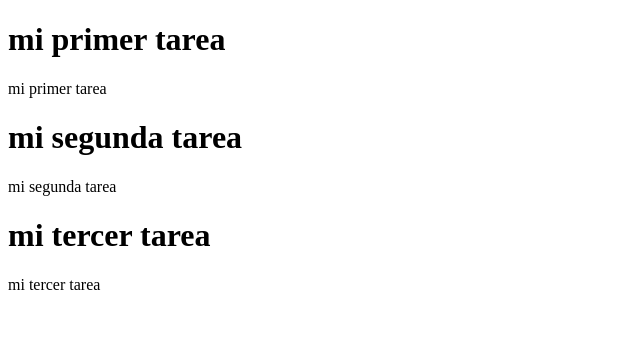
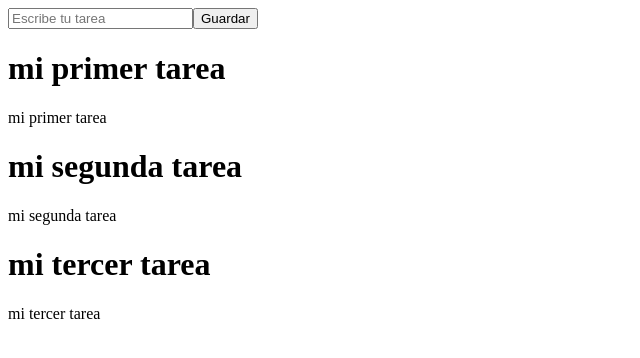
Before and after one commit to LuisDani07/TaskTracker, a React (Vite) app: page / in a window 1280 px wide. Shown: the top 358 px of the page, without its empty margins (0-640 px from the left). Built offline with nearby package versions, Linux system fonts and the light colour scheme.

Commit message:
insertar datos a la lista de tareas

```diff
--- a/src/App.jsx
+++ b/src/App.jsx
@@ -1,11 +1,31 @@
 import TaskList from './TaskList';
-function HolaMundo() {
+import TaskForm from './TaskForm'
+import {tasks as data} from './Task'
+import {useEffect, useState} from 'react'
+function App() {
+
+  const [tasks, setTasks] = useState([])
+
+useEffect(()=>{
+setTasks(data)
+}, [])
+
+function createTask(taskTitle){
+setTasks([...tasks, {
+  title:taskTitle,
+  id:tasks.length,
+  description: "nueva tarea"
+}])
+}
+
+
   return (
-    <div>
-             <TaskList/>
-    </div>
+    <>
+            <TaskForm createTask={createTask}/>
+             <TaskList tasks={tasks}/>
+    </>
 
   )
 }
 
-export default HolaMundo
+export default App
--- /dev/null
+++ b/src/TaskForm.jsx
@@ -0,0 +1,22 @@
+import {useState} from 'react';
+
+function TaskForm({createTask}) {
+
+    const [title, setTitle] = useState("")
+
+const handleSubmit=(e)=>{
+    e.preventDefault()
+    createTask(title)
+}
+
+
+  return (
+        <form onSubmit={handleSubmit}>
+              <input placeholder="Escribe tu tarea" onChange={function(e){setTitle(e.target.value)}}/>
+               <button >Guardar</button>
+        </form>
+  )
+}
+
+
+export default TaskForm
--- a/src/TaskList.jsx
+++ b/src/TaskList.jsx
@@ -1,19 +1,11 @@
-import {tasks as data} from './Task'
-import {useState, useEffect} from 'react'
-function TaskList() {
-
-const [tasks, setTasks] = useState([])
-
-useEffect(()=>{
-setTasks(data)
-}, [])
+function TaskList({tasks}) {
 
 if(tasks.length===0){
     return <h1>No hay tareas aún</h1>
 }
 
   return (
-    <div>
+    <>
         {
             tasks.map(task=>(
                 <div key={task.id}>
@@ -23,7 +15,7 @@ if(tasks.length===0){
 
                 ))
         }
-    </div>
+    </>
   )
 }
 
```
